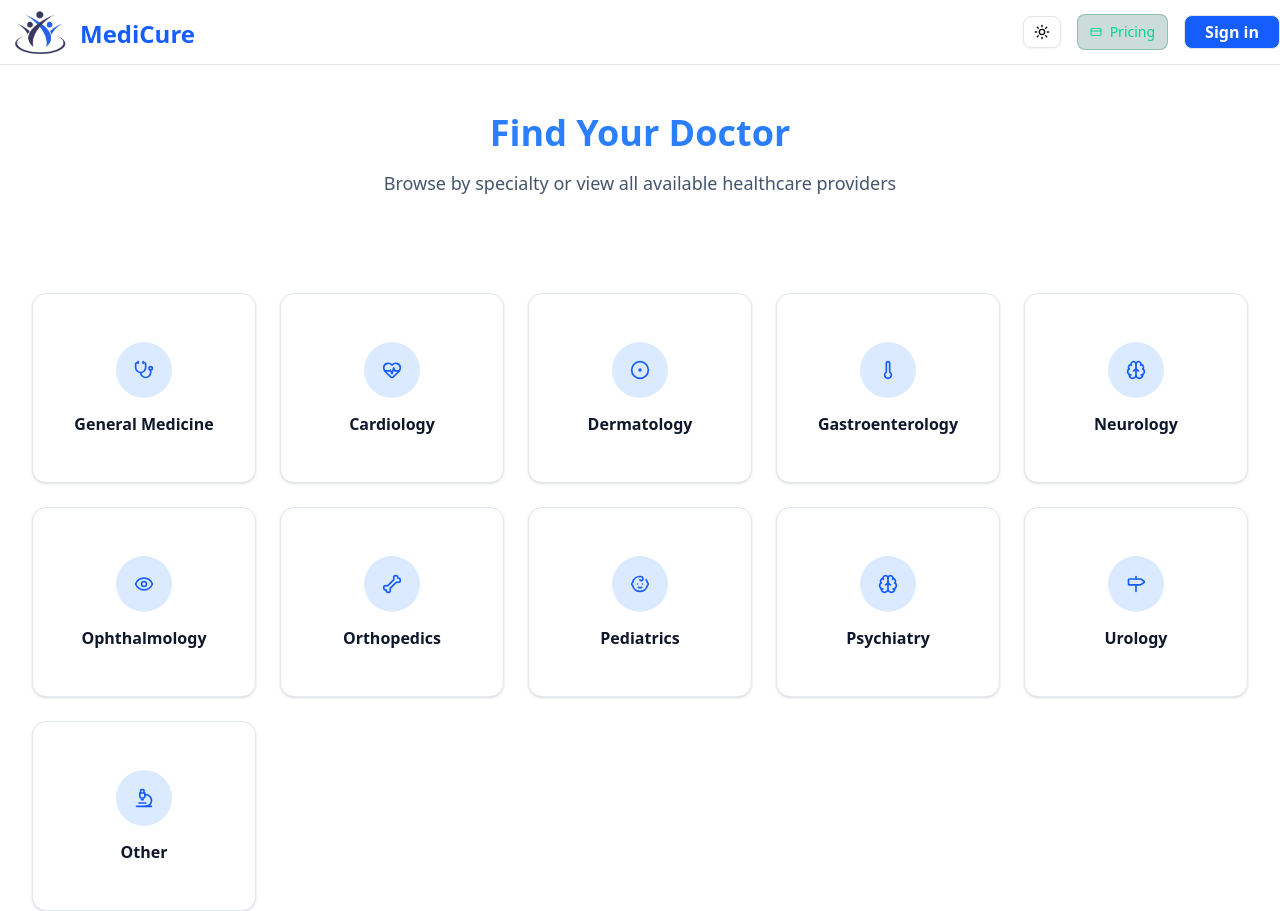
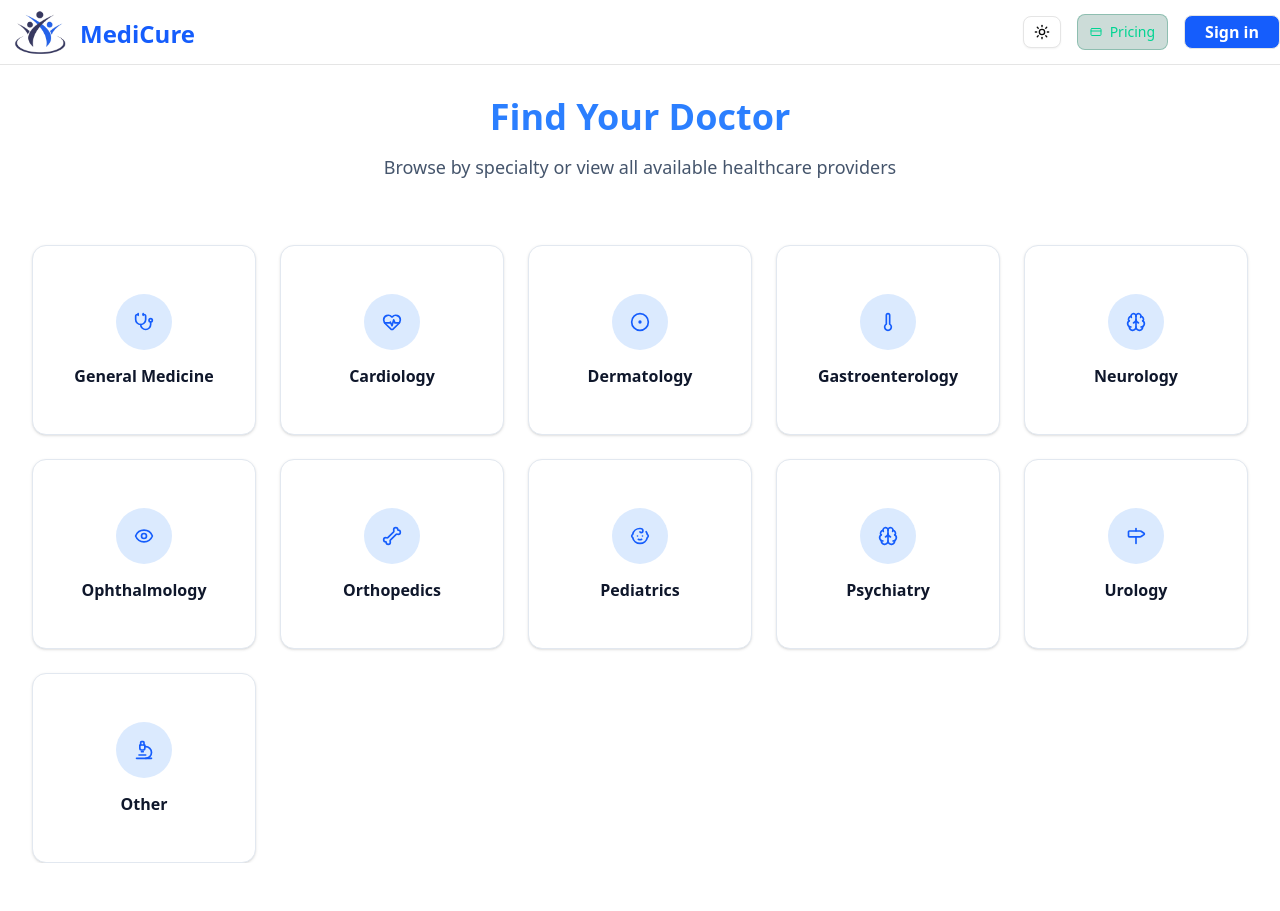
Before and after one commit to AbhishekSi04/MediCure, a Next.js app: page /doctors in a window 1280 px wide. After the commit the page ends 863 px from the top, so only its background shows below. Built offline with nearby package versions, Linux system fonts and the light colour scheme; no server answers.

Commit message:
fixed the type error

```diff
--- a/actions/onboarding.ts
+++ b/actions/onboarding.ts
@@ -13,7 +13,7 @@ export async function setUserRole(formData: any) {
   if (!userId) {
     throw new Error("Unauthorized");
   }
-
+  console.log(userId);
   // Find user in our database
   const user = await db.user.findUnique({
     where: { clerkUserId: userId },
--- a/app/(main)/appointments/page.tsx
+++ b/app/(main)/appointments/page.tsx
@@ -5,6 +5,8 @@ import { Calendar } from "lucide-react";
 import { Card, CardContent, CardHeader, CardTitle } from "@/components/ui/card";
 import { redirect } from "next/navigation";
 import { getCurrentUser } from "@/actions/onboarding";
+import { Button } from "@/components/ui/button";
+import Link from "next/link";
 
 export default async function PatientAppointmentsPage() {
   const user = await getCurrentUser();
@@ -54,6 +56,10 @@ export default async function PatientAppointmentsPage() {
                 You don&apos;t have any appointments scheduled yet. Browse our
                 doctors and book your first consultation.
               </p>
+              <Button className=" mt-5 p-3  text-white bg-blue-500 hover:bg-blue-600">
+                <Link href='/doctors'> Book Appointment
+                </Link>
+              </Button>
             </div>
           )}
         </CardContent>
--- a/app/(main)/doctors/page.tsx
+++ b/app/(main)/doctors/page.tsx
@@ -5,7 +5,7 @@ import { SPECIALTIES } from "@/lib/specialities";
 export default async function DoctorsPage() {
   return (
     <div className="max-w-7xl mx-auto px-4 sm:px-6 lg:px-8">
-      <div className="flex flex-col items-center justify-center mb-8 sm:mb-12 py-8 sm:py-12 text-center">
+      <div className="flex flex-col items-center justify-center mb-4 sm:mb-8 py-4 sm:py-8 text-center">
         <h1 className="text-2xl sm:text-3xl md:text-4xl font-bold text-blue-500 mb-3 sm:mb-4 px-4">
           Find Your Doctor
         </h1>
--- a/app/(main)/onboarding/page.tsx
+++ b/app/(main)/onboarding/page.tsx
@@ -179,7 +179,7 @@ export default function OnboardingPage() {
   if (step === "doctor-form") {
     return (
       <Card className="border-blue-900/20">
-        <CardContent className="pt-6">
+        <CardContent className="pt-5">
           <div className="mb-6">
             <CardTitle className="text-2xl font-bold text-black/80 dark:text-white mb-2">
               Complete Your Doctor Profile
--- a/app/layout.tsx
+++ b/app/layout.tsx
@@ -1,6 +1,8 @@
+
 import type { Metadata } from "next";
 import { Geist, Geist_Mono } from "next/font/google";
 import "./globals.css";
+import "locomotive-scroll/dist/locomotive-scroll.css";
 import { ClerkProvider, SignInButton, SignUpButton, SignedIn, SignedOut, UserButton } from "@clerk/nextjs";
 import Header from "@/components/header";
 import { Toaster } from "sonner";
@@ -28,6 +30,7 @@ export default function RootLayout({
 }: Readonly<{
   children: React.ReactNode;
 }>) {
+
   return (
     <ClerkProvider appearance={{
       baseTheme: dark,
@@ -37,11 +40,16 @@ export default function RootLayout({
           className={`${geistSans.variable} ${geistMono.variable} antialiased`}
         >
           <ThemeProvider defaultTheme="system" storageKey="ui-theme">
-          <section className="border-b border-border ">
-            <Header/>
-          </section>
-            <Toaster richColors/>
-            {children}
+            <div
+              data-scroll-container
+              style={{ minHeight: "100vh" }}
+            >
+              <section className="border-b border-border ">
+                <Header/>
+              </section>
+              <Toaster richColors/>
+              {children}
+            </div>
           </ThemeProvider>
         </body>
       </html>
--- a/app/page.tsx
+++ b/app/page.tsx
@@ -167,7 +167,7 @@ export default function Home() {
               Talk to certified doctors anytime, anywhere.
               Get expert advice, prescriptions, and care—right from home.
               </p>
-              <div className="flex flex-col sm:flex-row gap-4 sm:gap-6 items-center ">
+              <div className="flex flex-row gap-4 sm:gap-6 justify-center md:justify-start ">
                 <Link href='/onboarding'>
                   <Button size="lg" className="bg-blue-600 hover:bg-blue-700 dark:bg-blue-500 dark:hover:bg-blue-600 text-white px-6 sm:px-8 py-3 sm:py-4 text-base sm:text-lg font-semibold w-full sm:w-auto">
                     Get Started
--- a/package.json
+++ b/package.json
@@ -28,6 +28,7 @@
     "class-variance-authority": "^0.7.1",
     "clsx": "^2.1.1",
     "date-fns": "^4.1.0",
+    "locomotive-scroll": "^4.1.4",
     "lucide-react": "^0.513.0",
     "next": "15.3.3",
     "next-auth": "^4.24.11",
@@ -46,6 +47,7 @@
   "devDependencies": {
     "@eslint/eslintrc": "^3",
     "@tailwindcss/postcss": "^4",
+    "@types/locomotive-scroll": "^4.1.4",
     "@types/node": "^20",
     "@types/nodemailer": "^6.4.17",
     "@types/react": "^19",
```
Also changed, not shown: 1 other file (tests, documents, lock files or other folders).
